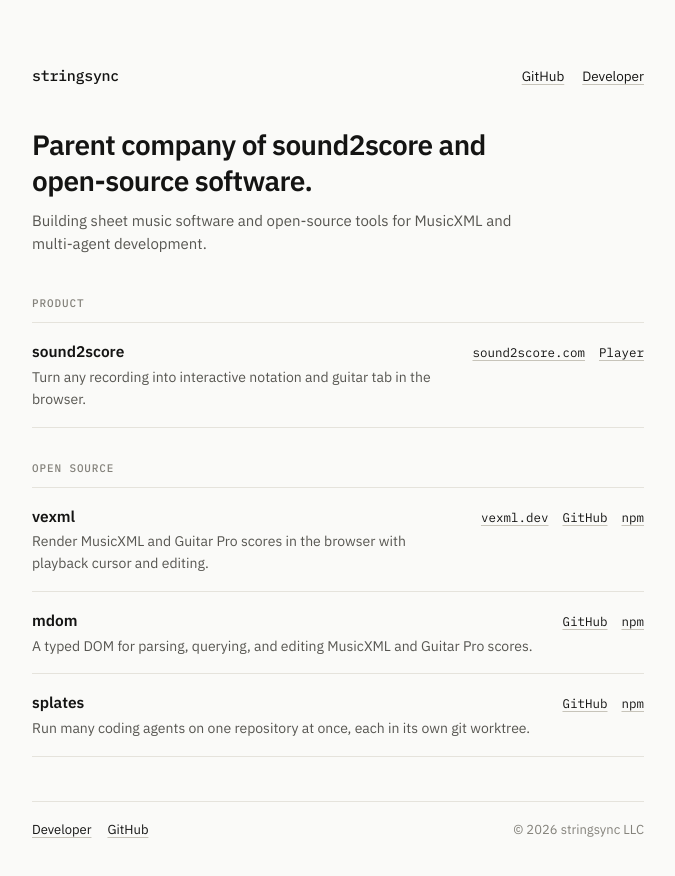
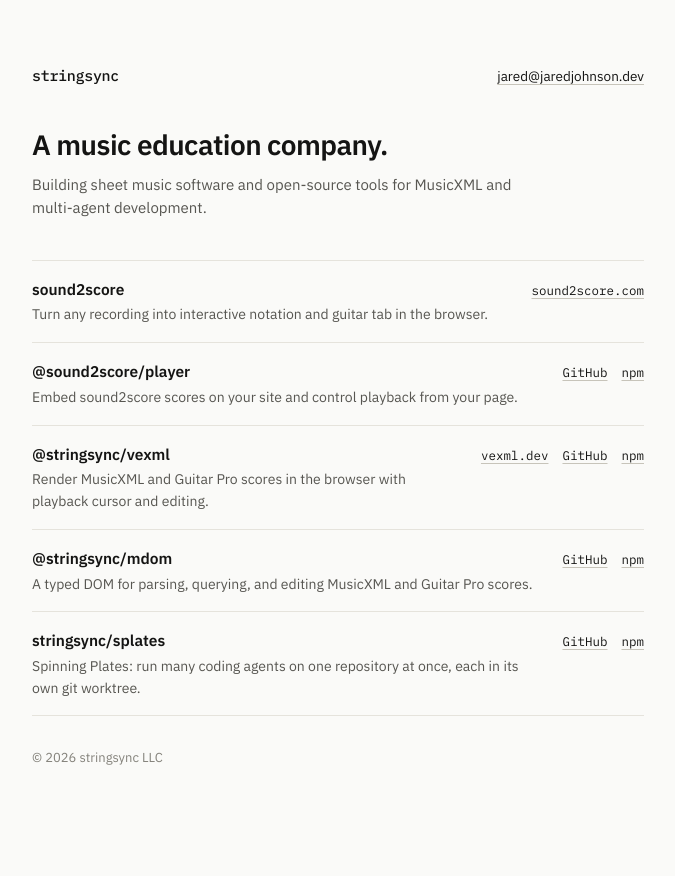
Before and after one commit to stringsync/site, a plain HTML site: page index.html in a window 1280 px wide. Shown: the whole page, without its empty margins (302-977 px from the left). After the commit the page ends 853 px from the top, so only its background shows below. Drawn offline with Linux system fonts and the light colour scheme.

Commit message:
Publish stringsync.com (25e69b6)
Mirrored-from: 25e69b6ae6e08da5bb1260b1a4d548635817ab52

```diff
--- a/index.html
+++ b/index.html
@@ -6,12 +6,12 @@
 	<title>stringsync</title>
 	<meta
 		name="description"
-		content="Parent company of sound2score and maintainer of open-source software for MusicXML and multi-agent development."
+		content="A music education company building sheet music software and open-source tools for MusicXML and multi-agent development."
 	/>
 	<meta property="og:title" content="stringsync" />
 	<meta
 		property="og:description"
-		content="Parent company of sound2score and maintainer of open-source software for MusicXML and multi-agent development."
+		content="A music education company building sheet music software and open-source tools for MusicXML and multi-agent development."
 	/>
 	<meta property="og:type" content="website" />
 	<meta property="og:url" content="https://stringsync.com" />
@@ -21,22 +21,17 @@
 	<div class="page">
 		<nav aria-label="Primary">
 			<a class="wordmark" href="/">stringsync</a>
-			<div class="nav-links">
-				<a class="link" href="https://github.com/stringsync">GitHub</a>
-				<a class="link" href="https://jaredjohnson.dev">Developer</a>
-			</div>
+			<a class="link nav-contact" href="mailto:jared@jaredjohnson.dev">jared@jaredjohnson.dev</a>
 		</nav>
 
 		<header>
-			<h1>Parent company of sound2score and open-source software.</h1>
+			<h1>A music education company.</h1>
 			<p class="lead">
 				Building sheet music software and open-source tools for MusicXML and multi-agent development.
 			</p>
 		</header>
 
 		<main>
-			<section aria-labelledby="product-heading">
-				<h2 id="product-heading" class="section-label">Product</h2>
 			<ul class="rows">
 				<li>
 					<div class="row-main">
@@ -45,18 +40,21 @@
 					</div>
 					<div class="row-links">
 						<a class="link" href="https://sound2score.com">sound2score.com</a>
-							<a class="link" href="https://github.com/sound2score/player">Player</a>
 					</div>
 				</li>
-				</ul>
-			</section>
-
-			<section aria-labelledby="oss-heading">
-				<h2 id="oss-heading" class="section-label">Open source</h2>
-				<ul class="rows">
 				<li>
 					<div class="row-main">
-							<a class="row-name" href="https://vexml.dev">vexml</a>
+						<a class="row-name" href="https://github.com/sound2score/player">@sound2score/player</a>
+						<p class="row-desc">Embed sound2score scores on your site and control playback from your page.</p>
+					</div>
+					<div class="row-links">
+						<a class="link" href="https://github.com/sound2score/player">GitHub</a>
+						<a class="link" href="https://www.npmjs.com/package/@sound2score/player">npm</a>
+					</div>
+				</li>
+				<li>
+					<div class="row-main">
+						<a class="row-name" href="https://vexml.dev">@stringsync/vexml</a>
 						<p class="row-desc">Render MusicXML and Guitar Pro scores in the browser with playback cursor and editing.</p>
 					</div>
 					<div class="row-links">
@@ -67,7 +65,7 @@
 				</li>
 				<li>
 					<div class="row-main">
-							<a class="row-name" href="https://github.com/stringsync/mdom">mdom</a>
+						<a class="row-name" href="https://github.com/stringsync/mdom">@stringsync/mdom</a>
 						<p class="row-desc">A typed DOM for parsing, querying, and editing MusicXML and Guitar Pro scores.</p>
 					</div>
 					<div class="row-links">
@@ -77,8 +75,8 @@
 				</li>
 				<li>
 					<div class="row-main">
-							<a class="row-name" href="https://github.com/stringsync/splates">splates</a>
-							<p class="row-desc">Run many coding agents on one repository at once, each in its own git worktree.</p>
+						<a class="row-name" href="https://github.com/stringsync/splates">stringsync/splates</a>
+						<p class="row-desc">Spinning Plates: run many coding agents on one repository at once, each in its own git worktree.</p>
 					</div>
 					<div class="row-links">
 						<a class="link" href="https://github.com/stringsync/splates">GitHub</a>
@@ -86,14 +84,9 @@
 					</div>
 				</li>
 			</ul>
-			</section>
 		</main>
 
 		<footer>
-			<div class="footer-links">
-				<a class="link" href="https://jaredjohnson.dev">Developer</a>
-				<a class="link" href="https://github.com/stringsync">GitHub</a>
-			</div>
 			<span>&copy; 2026 stringsync LLC</span>
 		</footer>
 	</div>
--- a/styles.css
+++ b/styles.css
@@ -76,9 +76,10 @@ body {
 
 nav {
 	display: flex;
+	flex-wrap: wrap;
 	align-items: baseline;
 	justify-content: space-between;
-	gap: 16px;
+	gap: 8px 16px;
 	margin-bottom: 40px;
 }
 
@@ -91,9 +92,7 @@ nav {
 	text-decoration: none;
 }
 
-.nav-links {
-	display: flex;
-	gap: 18px;
+.nav-contact {
 	font-size: 13.5px;
 }
 
@@ -126,20 +125,6 @@ h1 {
 	font-size: 15px;
 	color: var(--muted);
 	max-width: 56ch;
-}
-
-section {
-	margin-top: 32px;
-}
-
-.section-label {
-	font-family: "IBM Plex Mono", ui-monospace, monospace;
-	font-size: 11px;
-	font-weight: 500;
-	text-transform: uppercase;
-	letter-spacing: 0.08em;
-	color: var(--faint);
-	margin: 0 0 10px;
 }
 
 ul.rows {
@@ -199,19 +184,7 @@ ul.rows li {
 }
 
 footer {
-	margin-top: 44px;
-	padding-top: 18px;
-	border-top: 1px solid var(--line);
-	display: flex;
-	flex-wrap: wrap;
-	justify-content: space-between;
-	align-items: baseline;
-	gap: 10px 24px;
+	margin-top: 32px;
 	font-size: 13px;
 	color: var(--faint);
 }
-
-.footer-links {
-	display: flex;
-	gap: 16px;
-}
```
Lines whose indentation alone changed are shown as unchanged.
